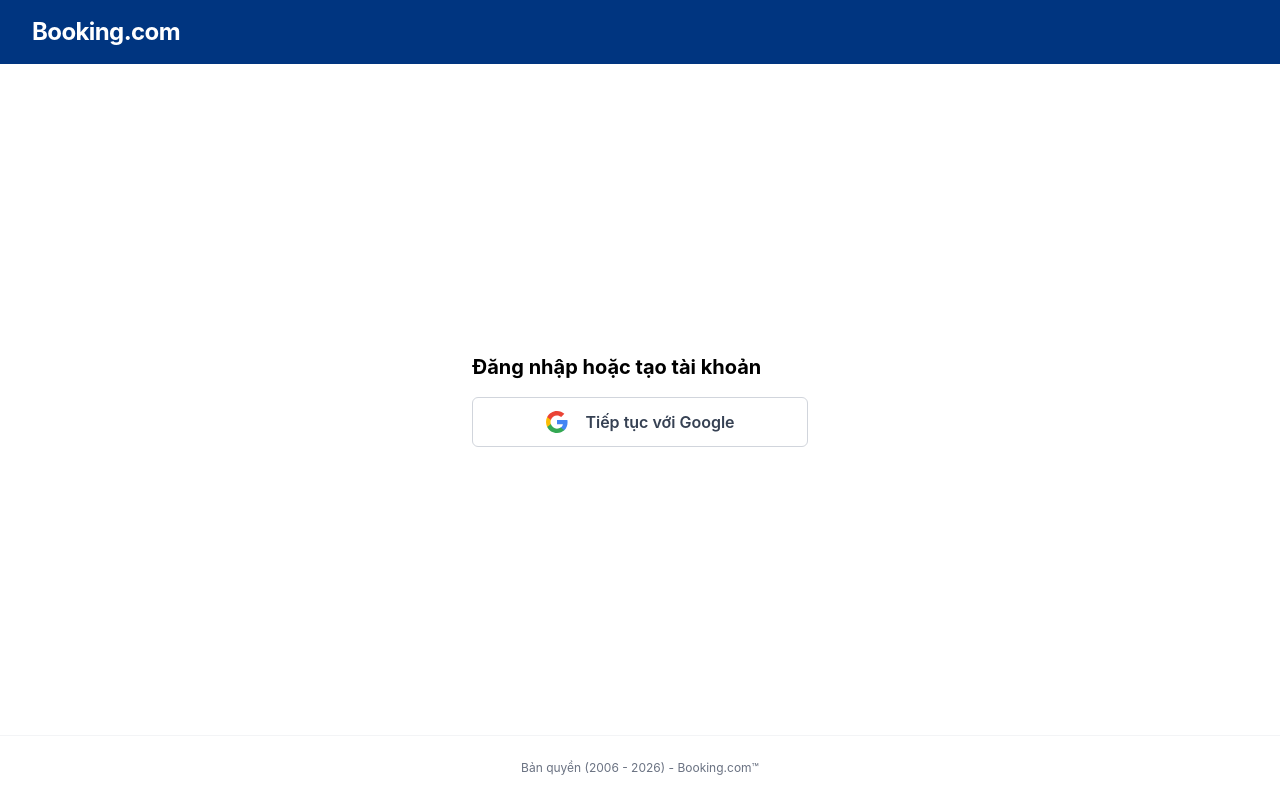
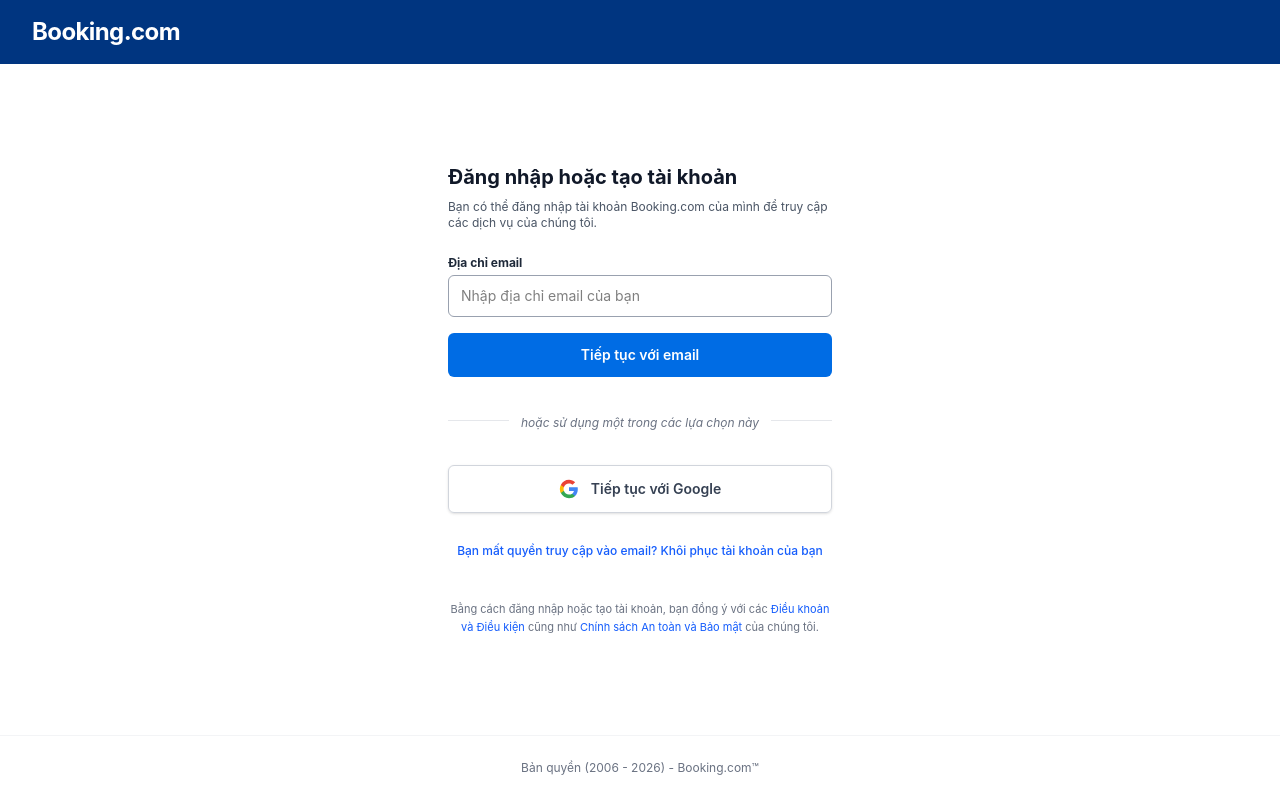
Before and after one commit to sukhangnt3/Booking-Hotel, a React (Vite) app in the folder frontend/: page /login in a window 1280 px wide. Built offline with nearby package versions, Linux system fonts and the light colour scheme; no server answers.

Commit message:
Hoàn thiện Google Login FE và cấu hình Zustand Store

```diff
--- a/frontend/src/components/auth/LoginForm.jsx
+++ b/frontend/src/components/auth/LoginForm.jsx
@@ -1,43 +1,163 @@
-import React from "react";
+import React, { useState } from "react";
 import { useNavigate } from "react-router-dom";
 import { useGoogleLogin } from "@react-oauth/google";
-import { useAuthStore } from "../../stores/authStore";
+import { useAuthStore } from "@/stores/authStore";
+import { authService } from "@/services/authService";
+
 const LoginForm = () => {
+  const [email, setEmail] = useState("");
+  const [password, setPassword] = useState("");
+  const [step, setStep] = useState("EMAIL"); // 'EMAIL' hoặc 'PASSWORD'
+  const [loading, setLoading] = useState(false);
+
   const navigate = useNavigate();
-  const login = useAuthStore((state) => state.login); // Lấy hàm login từ store
+  const loginStore = useAuthStore((state) => state.login);
 
+  // --- XỬ LÝ ĐĂNG NHẬP GOOGLE ---
   const handleGoogleLogin = useGoogleLogin({
     onSuccess: async (tokenResponse) => {
+      setLoading(true);
       try {
-        // 1. Lấy profile từ Google
-        const res = await fetch(
-          "https://www.googleapis.com/oauth2/v3/userinfo",
-          {
-            headers: { Authorization: `Bearer ${tokenResponse.access_token}` },
-          },
+        // 1. Gửi token sang Backend qua authService
+        const response = await authService.googleLogin(
+          tokenResponse.access_token,
         );
-        const userData = await res.json();
 
-        // 2. Lưu vào Zustand Store (Header sẽ tự đổi giao diện)
-        login(userData, tokenResponse.access_token);
+        // 2. Nhận kết quả (apiClient đã trả về response.data nên ta lấy trực tiếp)
+        const { user, systemToken } = response;
 
-        // 3. Về trang chủ
+        // 3. Lưu vào Zustand Store
+        loginStore(user, systemToken);
+
+        alert(`Chào mừng ${user.name} quay trở lại!`);
         navigate("/");
       } catch (error) {
-        console.error("Lỗi lấy thông tin User:", error);
+        console.error("Lỗi đăng nhập Google:", error);
+        alert(error.message || "Xác thực với hệ thống thất bại");
+      } finally {
+        setLoading(false);
       }
     },
-    onError: () => alert("Đăng nhập thất bại!"),
+    onError: () => alert("Đăng nhập Google thất bại!"),
   });
 
+  // --- XỬ LÝ ĐĂNG NHẬP EMAIL THỦ CÔNG ---
+  const handleEmailNext = (e) => {
+    e.preventDefault();
+    if (!email) return;
+    setStep("PASSWORD");
+  };
+
+  const handleFinalSubmit = async (e) => {
+    e.preventDefault();
+    setLoading(true);
+    try {
+      const response = await authService.login(email, password);
+      loginStore(response.user, response.systemToken);
+      navigate("/");
+    } catch (error) {
+      alert(error.message || "Sai tài khoản hoặc mật khẩu");
+    } finally {
+      setLoading(false);
+    }
+  };
+
   return (
-    <div className="w-full max-w-sm mx-auto p-6">
-      <h2 className="text-xl font-bold mb-4">Đăng nhập hoặc tạo tài khoản</h2>
+    <div className="w-full max-w-sm mx-auto text-left py-10">
+      <h1 className="text-xl font-bold text-gray-900 mb-2">
+        Đăng nhập hoặc tạo tài khoản
+      </h1>
+      <p className="text-xs text-gray-600 mb-6">
+        Bạn có thể đăng nhập tài khoản Booking.com của mình để truy cập các dịch
+        vụ của chúng tôi.
+      </p>
+
+      {step === "EMAIL" ? (
+        /* --- BƯỚC 1: NHẬP EMAIL --- */
+        <form onSubmit={handleEmailNext} className="space-y-4">
+          <div>
+            <label className="block text-xs font-bold text-gray-800 mb-1">
+              Địa chỉ email
+            </label>
+            <input
+              type="email"
+              required
+              value={email}
+              onChange={(e) => setEmail(e.target.value)}
+              placeholder="Nhập địa chỉ email của bạn"
+              className="w-full px-3 py-2.5 border border-gray-400 rounded-md text-sm focus:border-blue-600 focus:ring-1 focus:ring-blue-600 outline-none"
+            />
+          </div>
+
           <button
+            type="submit"
+            className="w-full bg-[#006ce4] hover:bg-[#0057b8] text-white font-semibold py-3 rounded-md text-sm transition"
+          >
+            Tiếp tục với email
+          </button>
+        </form>
+      ) : (
+        /* --- BƯỚC 2: NHẬP MẬT KHẨU --- */
+        <form onSubmit={handleFinalSubmit} className="space-y-4">
+          <div>
+            <label className="block text-xs font-bold text-gray-800 mb-1">
+              Địa chỉ email
+            </label>
+            <div className="flex justify-between items-center bg-gray-100 px-3 py-2 rounded-md border border-gray-300">
+              <span className="text-sm text-gray-700">{email}</span>
+              <button
+                type="button"
+                onClick={() => setStep("EMAIL")}
+                className="text-xs text-blue-600 hover:underline font-semibold"
+              >
+                Thay đổi
+              </button>
+            </div>
+          </div>
+
+          <div>
+            <label className="block text-xs font-bold text-gray-800 mb-1">
+              Mật khẩu
+            </label>
+            <input
+              type="password"
+              required
+              value={password}
+              onChange={(e) => setPassword(e.target.value)}
+              placeholder="Nhập mật khẩu của bạn"
+              className="w-full px-3 py-2.5 border border-gray-400 rounded-md text-sm focus:border-blue-600 focus:ring-1 focus:ring-blue-600 outline-none"
+            />
+          </div>
+
+          <button
+            type="submit"
+            disabled={loading}
+            className="w-full bg-[#006ce4] hover:bg-[#0057b8] text-white font-semibold py-3 rounded-md text-sm transition disabled:bg-gray-400"
+          >
+            {loading ? "Đang xử lý..." : "Đăng nhập"}
+          </button>
+        </form>
+      )}
+
+      {/* --- ĐƯỜNG PHÂN CÁCH --- */}
+      <div className="relative my-8 text-center">
+        <div className="absolute inset-0 flex items-center">
+          <div className="w-full border-t border-gray-200"></div>
+        </div>
+        <span className="relative bg-white px-3 text-xs text-gray-500 italic">
+          hoặc sử dụng một trong các lựa chọn này
+        </span>
+      </div>
+
+      {/* --- NÚT ĐĂNG NHẬP GOOGLE THẬT --- */}
+      <div className="flex justify-center mb-6">
+        <button
+          type="button"
           onClick={() => handleGoogleLogin()}
-        className="w-full flex items-center justify-center gap-4 border border-gray-300 py-3 rounded-md hover:bg-gray-50 transition"
+          disabled={loading}
+          className="w-full h-12 border border-gray-300 rounded-md flex items-center justify-center hover:bg-gray-50 transition gap-3 shadow-sm active:scale-[0.98]"
         >
-        <svg className="w-6 h-6" viewBox="0 0 24 24">
+          <svg className="w-5 h-5" viewBox="0 0 24 24">
             <path
               fill="#4285F4"
               d="M22.56 12.25c0-.78-.07-1.53-.2-2.25H12v4.26h5.92c-.26 1.37-1.04 2.53-2.21 3.31v2.77h3.57c2.08-1.92 3.28-4.74 3.28-8.09z"
@@ -55,8 +175,32 @@
               d="M12 5.38c1.62 0 3.06.56 4.21 1.64l3.15-3.15C17.45 2.09 14.97 1 12 1 7.7 1 3.99 3.47 2.18 7.06l3.66 2.84c.87-2.6 3.3-4.52 6.16-4.52z"
             />
           </svg>
-        <span className="font-semibold text-gray-700">Tiếp tục với Google</span>
+          <span className="text-sm font-semibold text-gray-700">
+            Tiếp tục với Google
+          </span>
         </button>
+      </div>
+
+      <div className="text-center">
+        <a
+          href="#"
+          className="text-xs text-blue-600 hover:underline font-medium"
+        >
+          Bạn mất quyền truy cập vào email? Khôi phục tài khoản của bạn
+        </a>
+      </div>
+
+      <p className="mt-10 text-[11px] text-center text-gray-500 leading-relaxed">
+        Bằng cách đăng nhập hoặc tạo tài khoản, bạn đồng ý với các{" "}
+        <span className="text-blue-600 cursor-pointer">
+          Điều khoản và Điều kiện
+        </span>{" "}
+        cũng như{" "}
+        <span className="text-blue-600 cursor-pointer">
+          Chính sách An toàn và Bảo mật
+        </span>{" "}
+        của chúng tôi.
+      </p>
     </div>
   );
 };
--- a/frontend/src/services/apiClient.js
+++ b/frontend/src/services/apiClient.js
@@ -1,31 +1,59 @@
-import axios from 'axios';
+import axios from "axios";
 
 const apiClient = axios.create({
-  baseURL: import.meta.env.VITE_API_BASE_URL || 'http://localhost:5000/api',
+  // Sử dụng biến môi trường hoặc mặc định localhost:5000
+  baseURL: import.meta.env.VITE_API_BASE_URL || "http://localhost:5000/api",
   headers: {
-    'Content-Type': 'application/json',
+    "Content-Type": "application/json",
   },
 });
 
-// Gắn Token tự động nếu có
+// --- GẮN TOKEN TỪ ZUSTAND VÀO MỖI REQUEST ---
 apiClient.interceptors.request.use(
   (config) => {
-    const token = localStorage.getItem('token');
-    if (token) {
-      config.headers.Authorization = `Bearer ${token}`;
+    // 1. Lấy dữ liệu mà Zustand đã lưu (tên key phải khớp với name trong authStore.js)
+    const authData = localStorage.getItem("auth-storage");
+
+    if (authData) {
+      try {
+        // 2. Parse từ chuỗi JSON sang Object
+        const parsedData = JSON.parse(authData);
+
+        // 3. Lấy token nằm trong state của Zustand
+        const token = parsedData.state?.token;
+
+        if (token) {
+          config.headers.Authorization = `Bearer ${token}`;
+        }
+      } catch (error) {
+        console.error("Lỗi lấy token từ LocalStorage:", error);
+      }
     }
     return config;
   },
-  (error) => Promise.reject(error)
+  (error) => Promise.reject(error),
 );
 
-// Trả về data trực tiếp
+// --- XỬ LÝ DỮ LIỆU TRẢ VỀ ---
 apiClient.interceptors.response.use(
-  (response) => response.data,
+  (response) => {
+    // Trả về data trực tiếp để FE dùng cho gọn
+    return response.data;
+  },
   (error) => {
-    const message = error.response?.data?.message || 'Có lỗi xảy ra!';
+    // Xử lý lỗi tập trung
+    const message =
+      error.response?.data?.message || "Có lỗi xảy ra, vui lòng thử lại!";
+
+    // Nếu Backend báo lỗi 401 (Hết hạn token), bạn có thể tự động logout ở đây
+    if (error.response?.status === 401) {
+      console.warn("Phiên đăng nhập hết hạn!");
+      // localStorage.removeItem('auth-storage'); // Tùy chọn: tự xóa token cũ
+      // window.location.href = '/login'; // Tùy chọn: đá về trang login
+    }
+
     return Promise.reject(new Error(message));
-  }
+  },
 );
 
 export default apiClient;
--- a/frontend/src/services/authService.js
+++ b/frontend/src/services/authService.js
@@ -1,14 +1,20 @@
-import apiClient from './apiClient';
+import apiClient from "./apiClient";
 
 export const authService = {
-  // Gọi API Đăng nhập
+  // 1. Gọi API Đăng nhập thông thường (đã có)
   login: async (email, password) => {
-    return await apiClient.post('/auth/login', { email, password });
+    return await apiClient.post("/auth/login", { email, password });
   },
 
-  // Gọi API Đăng ký
+  // 2. Gọi API Đăng ký (đã có)
   register: async (userData) => {
-    return await apiClient.post('/auth/register', userData);
+    return await apiClient.post("/auth/register", userData);
+  },
+
+  // 3. THÊM MỚI: Gọi API Đăng nhập Google
+  googleLogin: async (googleToken) => {
+    // Gửi token nhận được từ Google sang cho Backend xử lý
+    return await apiClient.post("/auth/google-login", { token: googleToken });
   },
 };
 
```
Also changed, not shown: 1 other file (tests, documents, lock files or other folders). Lines whose indentation alone changed are shown as unchanged.
